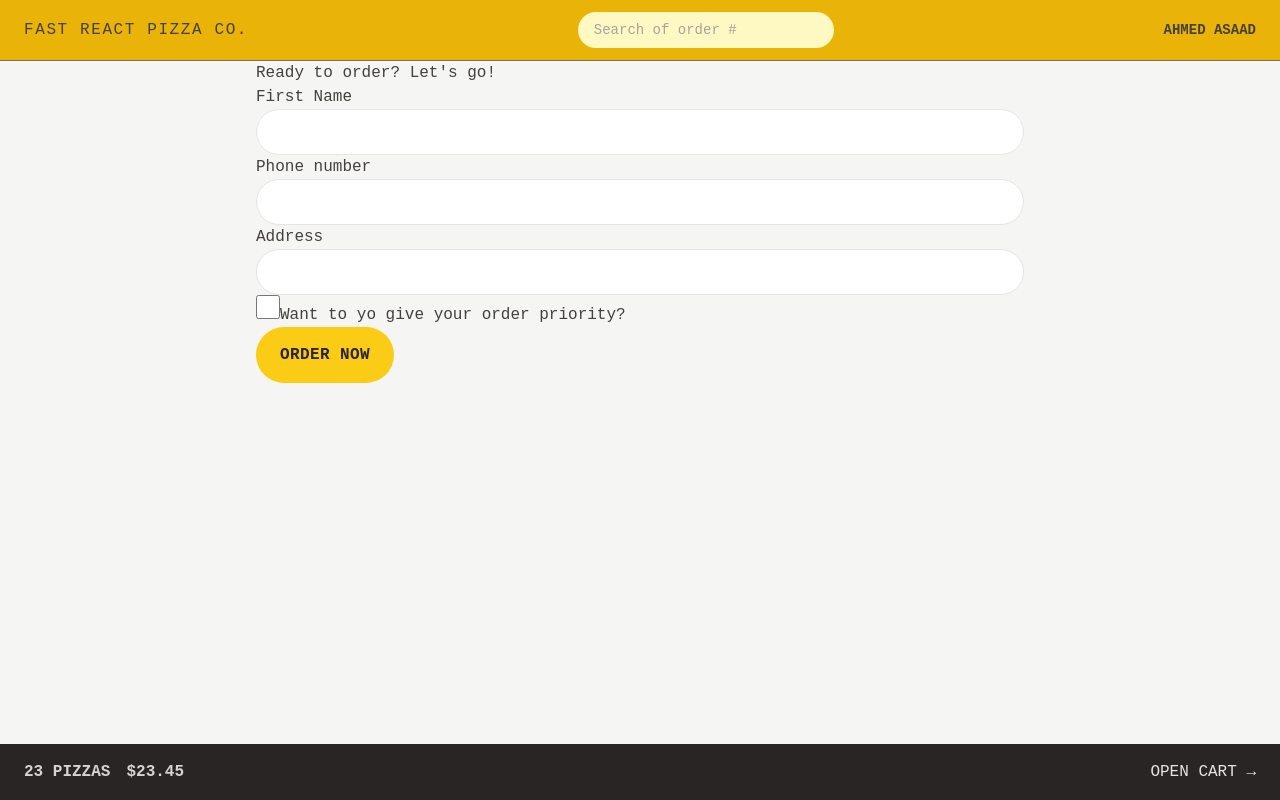
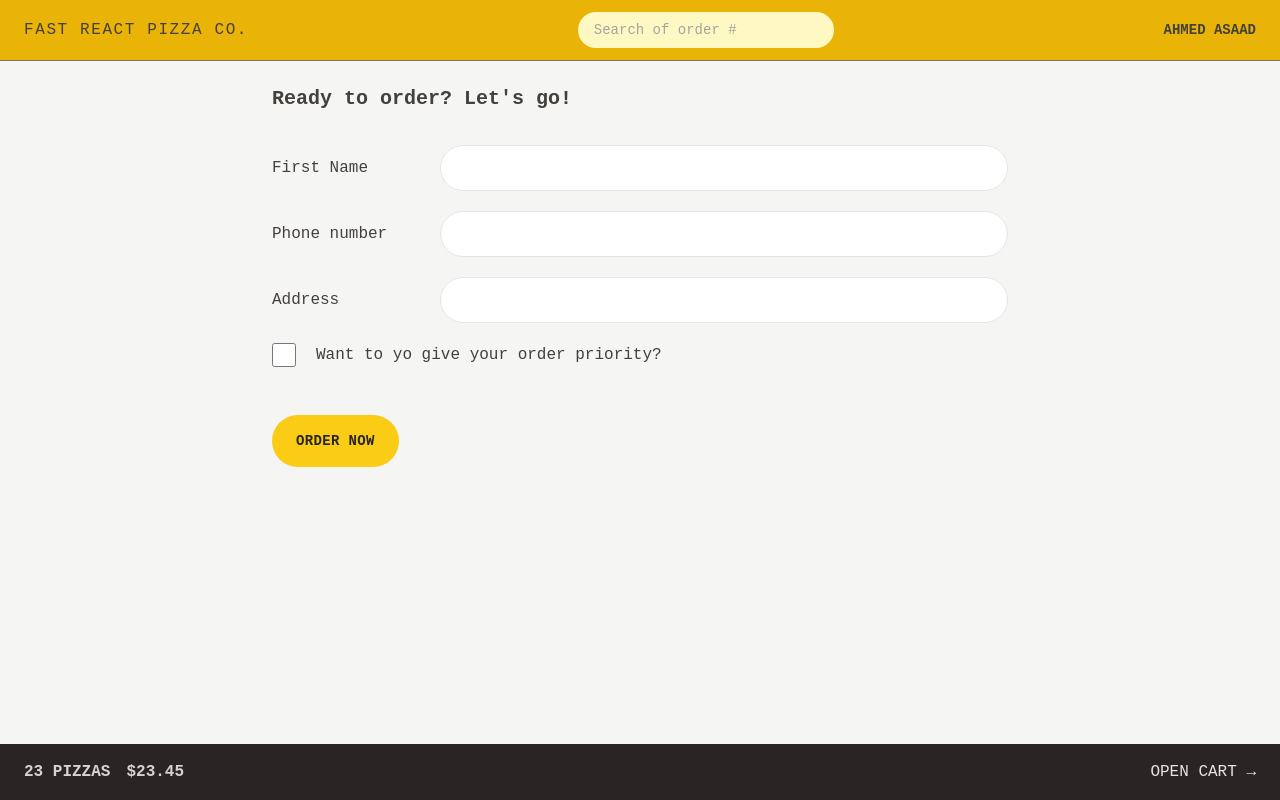
Before and after one commit to ahmedasad236/Fast-React-Pizza, a React (Vite) app: page /order/new in a window 1280 px wide. Built offline with nearby package versions, Linux system fonts and the light colour scheme; a web font is replaced by a local one.

Commit message:
Style order form

```diff
--- a/src/features/order/CreateOrder.jsx
+++ b/src/features/order/CreateOrder.jsx
@@ -1,4 +1,3 @@
-import { useState } from 'react';
 import { Form, redirect, useActionData, useNavigation } from 'react-router-dom';
 import { createOrder } from '../../services/apiRestaurant';
 import Button from '../../ui/Button';
@@ -41,38 +40,42 @@ function CreateOrder() {
   const cart = fakeCart;
 
   return (
-    <div>
-      <h2>Ready to order? Let's go!</h2>
+    <div className="px-4 py-6">
+      <h2 className="text-xl font-semibold mb-8">Ready to order? Let's go!</h2>
 
       <Form method="POST">
-        <div>
-          <label>First Name</label>
+        <div className="mb-5 flex flex-col gap-2 sm:flex-row sm:items-center">
+          <label className="basis-40">First Name</label>
           <input
-            className="input"
+            className="input grow"
             type="text"
             name="customer"
             required
           />
         </div>
 
-        <div>
-          <label>Phone number</label>
-          <div>
+        <div className="mb-5 flex flex-col gap-2 sm:flex-row sm:items-center">
+          <label className="basis-40">Phone number</label>
+          <div className="grow">
             <input
-              className="input"
+              className="input w-full"
               type="tel"
               name="phone"
               required
             />
-            {formErrors?.phone && <p>{formErrors.phone}</p>}
+            {formErrors?.phone && (
+              <p className="text-xs mt-2 text-red-700 bg-red-200 p-2 rounded-md">
+                {formErrors.phone}
+              </p>
+            )}
           </div>
         </div>
 
-        <div>
-          <label>Address</label>
-          <div>
+        <div className="mb-5 flex flex-col gap-2 sm:flex-row sm:items-center">
+          <label className="basis-40">Address</label>
+          <div className="grow">
             <input
-              className="input"
+              className="input w-full"
               type="text"
               name="address"
               required
@@ -80,12 +83,12 @@ function CreateOrder() {
           </div>
         </div>
 
-        <div>
-          <input
-            type="hidden"
-            name="cart"
-            value={JSON.stringify(cart)}
-          />
+        <input
+          type="hidden"
+          name="cart"
+          value={JSON.stringify(cart)}
+        />
+        <div className="mb-12 flex gap-5 items-center">
           <input
             className="h-6 w-6 accent-yellow-400 focus:outline-none focus:ring focus:ring-yellow-400 focus:ring-offset-2"
             type="checkbox"
@@ -94,7 +97,12 @@ function CreateOrder() {
             // value={withPriority}
             // onChange={(e) => setWithPriority(e.target.checked)}
           />
-          <label htmlFor="priority">Want to yo give your order priority?</label>
+          <label
+            className="font-medium"
+            htmlFor="priority"
+          >
+            Want to yo give your order priority?
+          </label>
         </div>
 
         <div>
--- a/src/index.css
+++ b/src/index.css
@@ -4,7 +4,7 @@
 
 @layer components {
   .input {
-    @apply rounded-full border border-stone-200 px-4 py-2 text-sm transition-all duration-300 placeholder:text-stone-400 focus:outline-none focus:ring focus:ring-yellow-100 w-full md:px-6 md:py-3;
+    @apply rounded-full border border-stone-200 px-4 py-2 text-sm transition-all duration-300 placeholder:text-stone-400 focus:outline-none focus:ring focus:ring-yellow-100 md:px-6 md:py-3;
   }
 
   .loader {
--- a/src/ui/Button.jsx
+++ b/src/ui/Button.jsx
@@ -3,13 +3,13 @@ import { Link } from 'react-router-dom';
 
 function Button({ children, disabled, to, type, clickHandler }) {
   const base =
-    'bg-yellow-400 uppercase font-semibold text-stone-800 inline-block tracking-wide rounded-full hover:bg-yellow-300 transition-colors duration-300 focus:outline-none focus:bg-yellow-300 focus:ring focus:ring-yellow-300 focus-ring-offset-2 disabled:cursor-not-allowed ';
+    'text-sm bg-yellow-400 uppercase font-semibold text-stone-800 inline-block tracking-wide rounded-full hover:bg-yellow-300 transition-colors duration-300 focus:outline-none focus:bg-yellow-300 focus:ring focus:ring-yellow-300 focus-ring-offset-2 disabled:cursor-not-allowed ';
 
   const styles = {
     primary: base + ' px-4 py-3 md:px-6 md:py-4',
     small: base + ' px-4 py-2 md:px-5 md:py-2.5 text-sm',
     secondary:
-      'inline-block rounded-full border-2 border-stone-400 font-semibold uppercase tracking-wide text-stone-500 transition-colors duration-300 hover:bg-stone-300 hover:text-stone-800 focus:outline-none focus:ring focus:ring-stone-200 focus:text-stone-800 focus-ring-offset-2 disabled:cursor-not-allowed px-4 py-2.5 md:px-6 md:py-3.5'
+      'text-sm inline-block rounded-full border-2 border-stone-400 font-semibold uppercase tracking-wide text-stone-500 transition-colors duration-300 hover:bg-stone-300 hover:text-stone-800 focus:outline-none focus:ring focus:ring-stone-200 focus:text-stone-800 focus-ring-offset-2 disabled:cursor-not-allowed px-4 py-2.5 md:px-6 md:py-3.5'
   };
   if (to)
     return (
```
